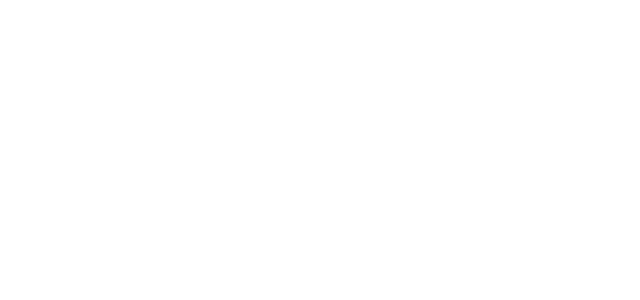
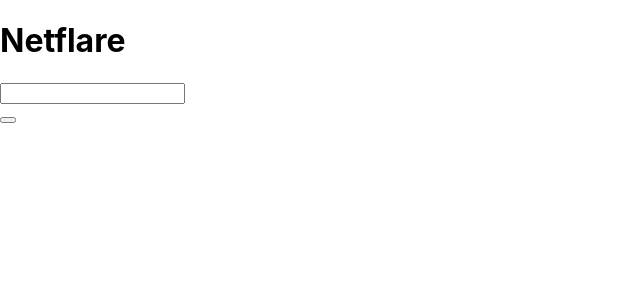
Before and after one commit to JCronier/react-pager, a React (Create React App) app: page / in a window 1280 px wide. Shown: the top 300 px of the page, without its empty margins (0-640 px from the left). Built offline with nearby package versions, Linux system fonts and the light colour scheme.

Commit message:
Header with textbox and button

```diff
--- a/src/App.js
+++ b/src/App.js
@@ -1,8 +1,11 @@
 import './App.css';
-
+import Header from './components/Header';
+import Login from './components/Login';
 function App() {
   return (
-    <div className="App">
+    <div className='container'>
+      <Header title='Netflare'/>
+      <Login/>
     </div>
   );
 }
--- /dev/null
+++ b/src/components/Button.js
@@ -0,0 +1,9 @@
+const Button = () => {
+    return (
+        <div>
+            <button/>
+        </div>
+    )
+}
+
+export default Button
--- /dev/null
+++ b/src/components/Header.js
@@ -0,0 +1,11 @@
+import Login from './Login.js'
+
+const Header = ({title}) => {
+    return (
+        <header className='header'>
+            <h1>{title}</h1>
+        </header>
+    )
+}
+
+export default Header
--- /dev/null
+++ b/src/components/Login.js
@@ -0,0 +1,11 @@
+import Button from "./Button"
+const Login = () => {
+    return (
+        <div>
+            <input type='text'/>
+            <Button/>
+        </div>
+    )
+}
+
+export default Login
```
Also changed, not shown: 1 other file (tests, documents, lock files or other folders).
